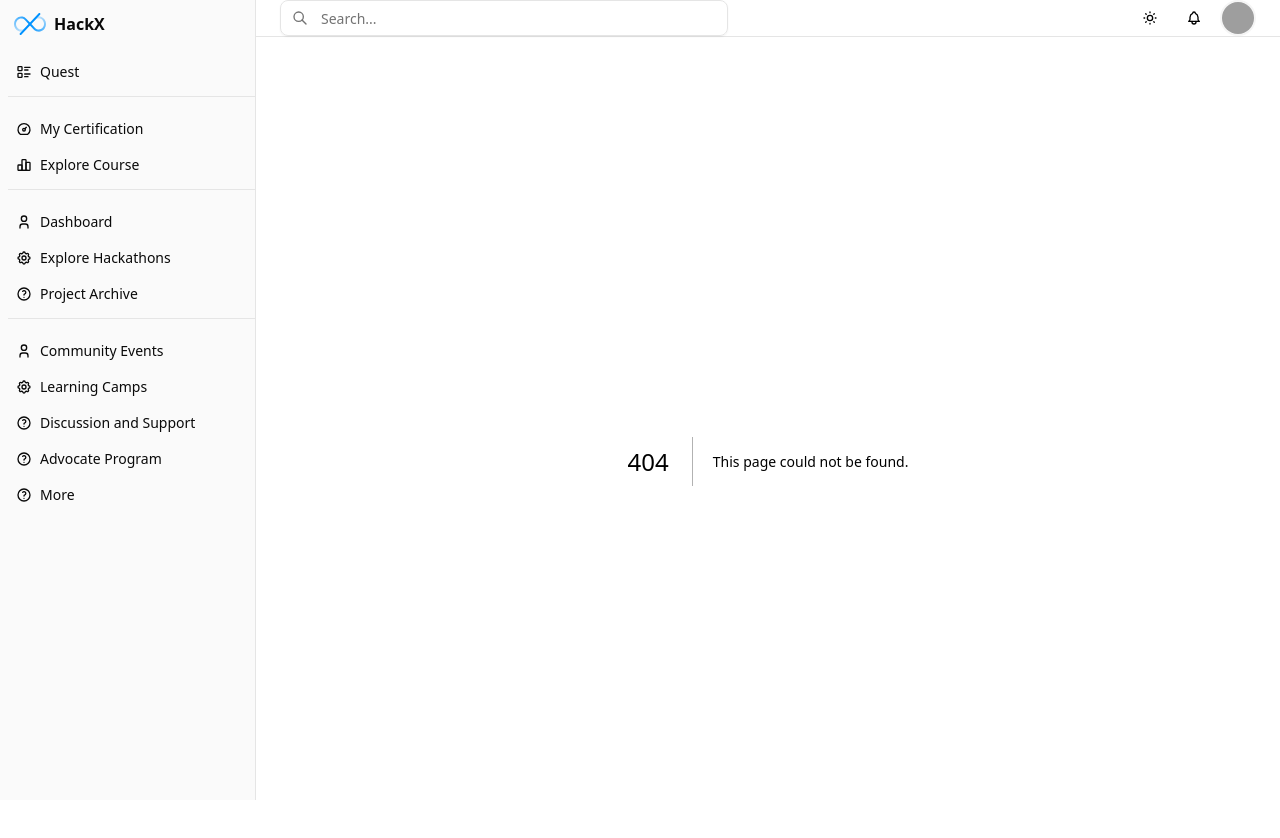
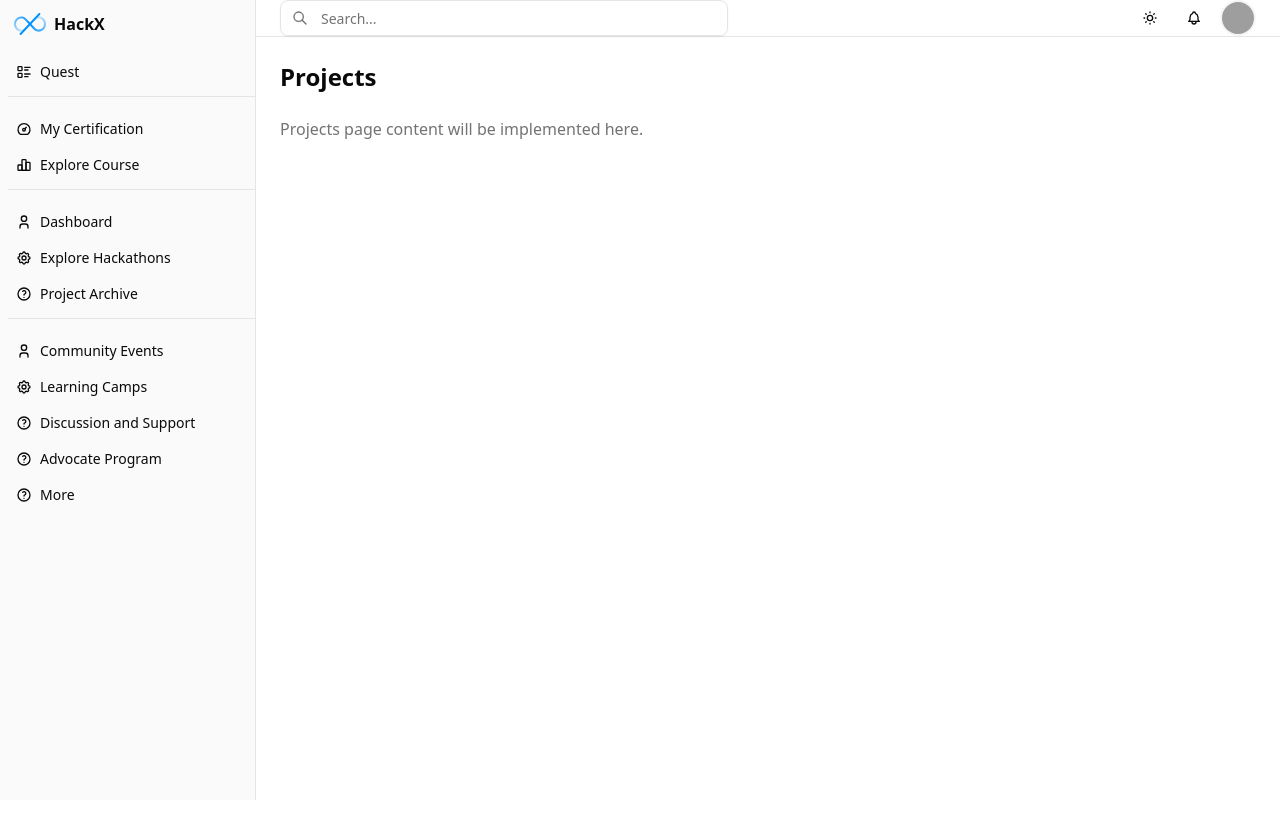
Before and after one commit to rayaanr/HackX, a Next.js app: page /projects in a window 1280 px wide. Before the commit this address had no page. Shown: the top 838 px of the page. After the commit the page ends 800 px from the top, so only its background shows below. Built offline with nearby package versions, Linux system fonts and the light colour scheme; grey boxes are pictures that could not be loaded.

Commit message:
feat: Implement Create Project page and Projects overview page

```diff
--- /dev/null
+++ b/src/app/projects/page.tsx
@@ -0,0 +1,10 @@
+export default function ProjectsPage() {
+  return (
+    <div>
+      <h1 className="mb-6 text-2xl font-bold">Projects</h1>
+      <p className="text-muted-foreground">
+        Projects page content will be implemented here.
+      </p>
+    </div>
+  );
+}
```
Also changed, not shown: src/app/projects/[id]/page.tsx (renamed from src/app/hackathons/create-project/page.tsx).
